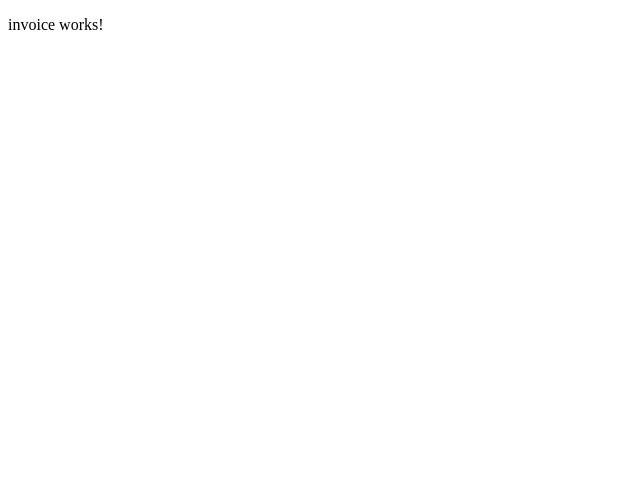
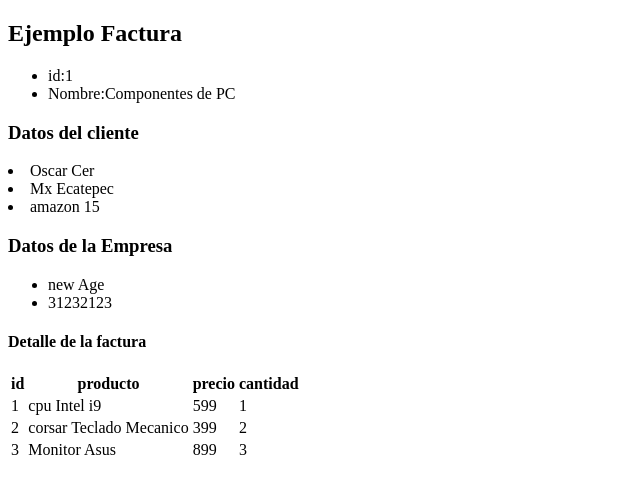
Before and after one commit to Oscar-CR09/app-angular, an Angular app: page / in a window 1280 px wide. Shown: the top 494 px of the page, without its empty margins (0-640 px from the left). Built offline with nearby package versions, Linux system fonts and the light colour scheme.

Commit message:
maquetando Datos

```diff
--- a/src/app/components/invoice/invoice.component.html
+++ b/src/app/components/invoice/invoice.component.html
@@ -1 +1,67 @@
-<p>invoice works!</p>
+<div >
+    <div>
+
+      <h2>Ejemplo Factura</h2>
+      <div>
+
+        <ul>
+          <li>
+            id:{{invoice.id}}
+          </li>
+          <li>
+            Nombre:{{invoice.name}}
+          </li>
+        </ul>
+      </div>
+
+      <div>
+        <h3>Datos del cliente</h3>
+
+        <li>{{invoice.client.name}} {{invoice.client.lastname}} </li>
+        <li>{{invoice.client.address.country}} {{invoice.client.address.city}} </li>
+        <li>{{invoice.client.address.street}} {{invoice.client.address.number}} </li>
+
+      </div>
+
+      <div>
+        <h3>Datos de la Empresa </h3>
+
+        <ul>
+          <li>{{invoice.company.name}}</li>
+          <li>{{invoice.company.fiscalNumber}}</li>
+
+        </ul>
+
+      </div>
+
+      <div>
+        <h4>Detalle de la factura</h4>
+
+        <table>
+          <thead>
+            <tr>
+              <th>id</th>
+              <th>producto</th>
+              <th>precio</th>
+              <th>cantidad</th>
+            </tr>
+          </thead>
+
+          <tbody>
+
+            @for (item of invoice.items; track $index ){
+            <tr>
+
+              <td>{{item.id}}</td>
+              <td>{{item.product}}</td>
+              <td>{{item.price}}</td>
+              <td>{{item.quality}}</td>
+
+            </tr>
+           }
+          </tbody>
+        </table>
+      </div>
+
+    </div>
+</div>
--- a/src/app/components/invoice/invoice.component.ts
+++ b/src/app/components/invoice/invoice.component.ts
@@ -1,4 +1,6 @@
-import { Component } from '@angular/core';
+import { Component, OnInit } from '@angular/core';
+import { Invoice } from '../../models/invoice';
+import { InvoiceService } from '../../services/invoice.service';
 
 @Component({
   selector: 'app-invoice',
@@ -6,6 +8,14 @@
   imports: [],
   templateUrl: './invoice.component.html'
 })
-export class InvoiceComponent {
+export class InvoiceComponent implements OnInit{
 
+  invoice!:Invoice;
+
+    constructor(private service: InvoiceService) {  }
+
+    ngOnInit(): void {
+      this.invoice = this.service.getInvoice();
+
+    }
 }
--- a/src/app/services/item.service.ts
+++ b/src/app/services/invoice.service.ts
@@ -6,7 +6,7 @@
 @Injectable({
   providedIn: 'root'
 })
-export class ItemService {
+export class InvoiceService {
 
   private invoice: Invoice = invoiceData;
 
@@ -16,7 +16,6 @@
 
     return this.invoice;
 
-
   }
 
 }
```
Also changed, not shown: 1 other file (tests, documents, lock files or other folders).
